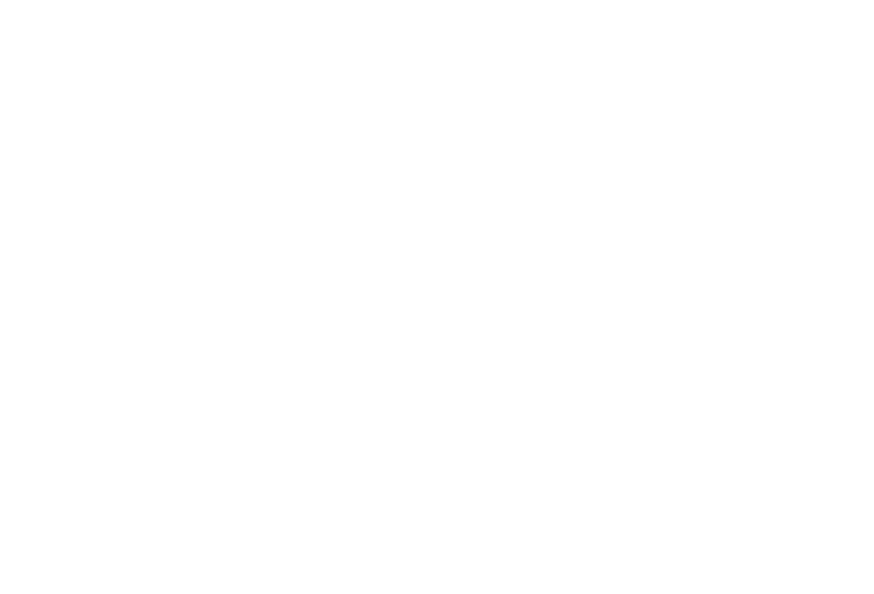
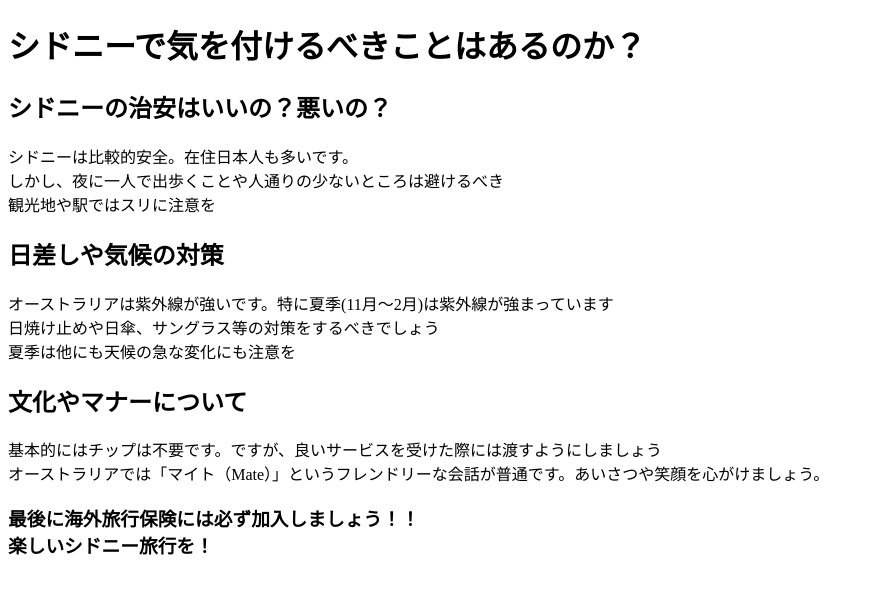
Before and after one commit to 1f10250188/team-project, a plain HTML site: page page1.html in a window 1280 px wide. Shown: the whole page, without its empty margins (0-874 px from the left). Drawn offline with Linux system fonts and the light colour scheme.

Commit message:
ページ１作成

```diff
--- a/page1.html
+++ b/page1.html
@@ -6,6 +6,23 @@
   </head>
 
   <body>
+    <h1>シドニーで気を付けるべきことはあるのか？</h1>
 
+    <h2>シドニーの治安はいいの？悪いの？</h2>
+    <p>シドニーは比較的安全。在住日本人も多いです。<br>
+       しかし、夜に一人で出歩くことや人通りの少ないところは避けるべき<br>
+       観光地や駅ではスリに注意を</p>
+
+    <h2>日差しや気候の対策</h2>
+    <p>オーストラリアは紫外線が強いです。特に夏季(11月～2月)は紫外線が強まっています<br>
+       日焼け止めや日傘、サングラス等の対策をするべきでしょう<br>
+       夏季は他にも天候の急な変化にも注意を</p>
+
+    <h2>文化やマナーについて</h2>
+    <p>基本的にはチップは不要です。ですが、良いサービスを受けた際には渡すようにしましょう<br>
+       オーストラリアでは「マイト（Mate）」というフレンドリーな会話が普通です。あいさつや笑顔を心がけましょう。</p>
+
+    <h3>最後に海外旅行保険には必ず加入しましょう！！<br>
+        楽しいシドニー旅行を！</h3>
   </body>
 </html>
```
